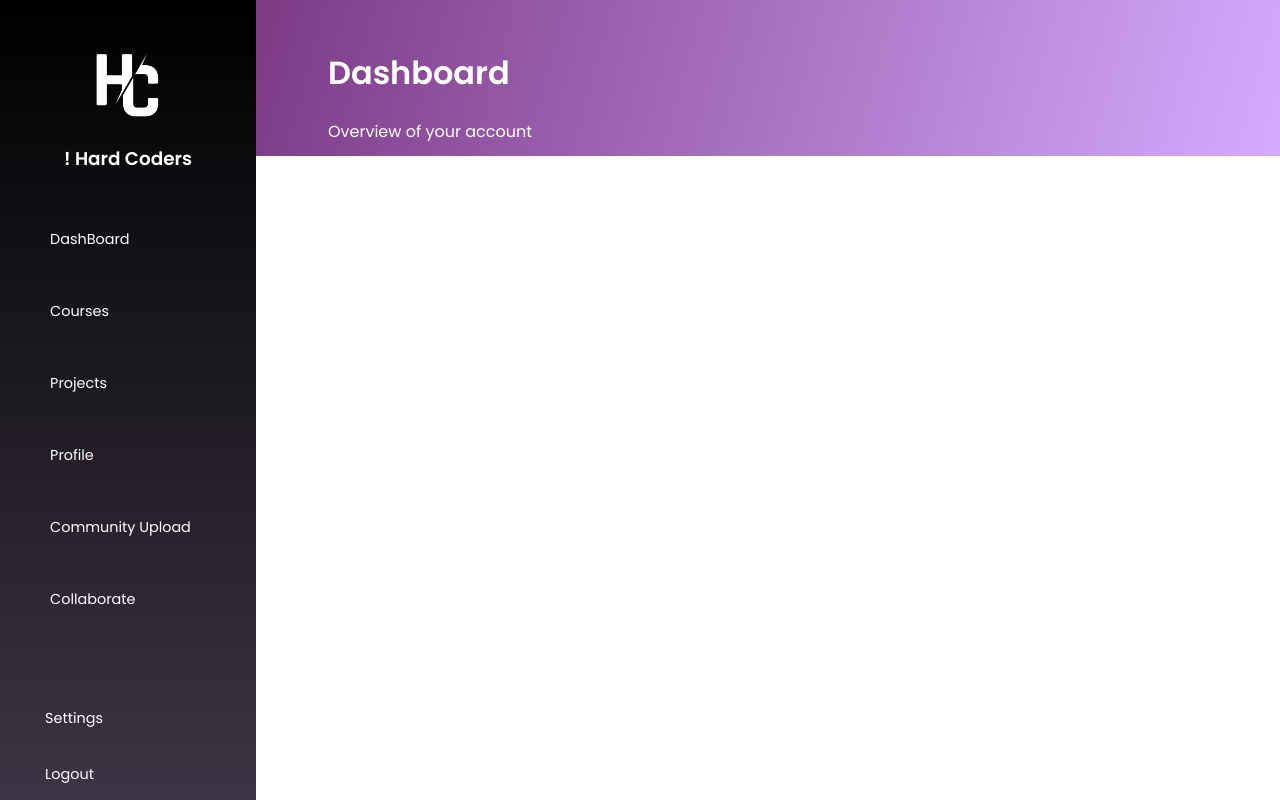
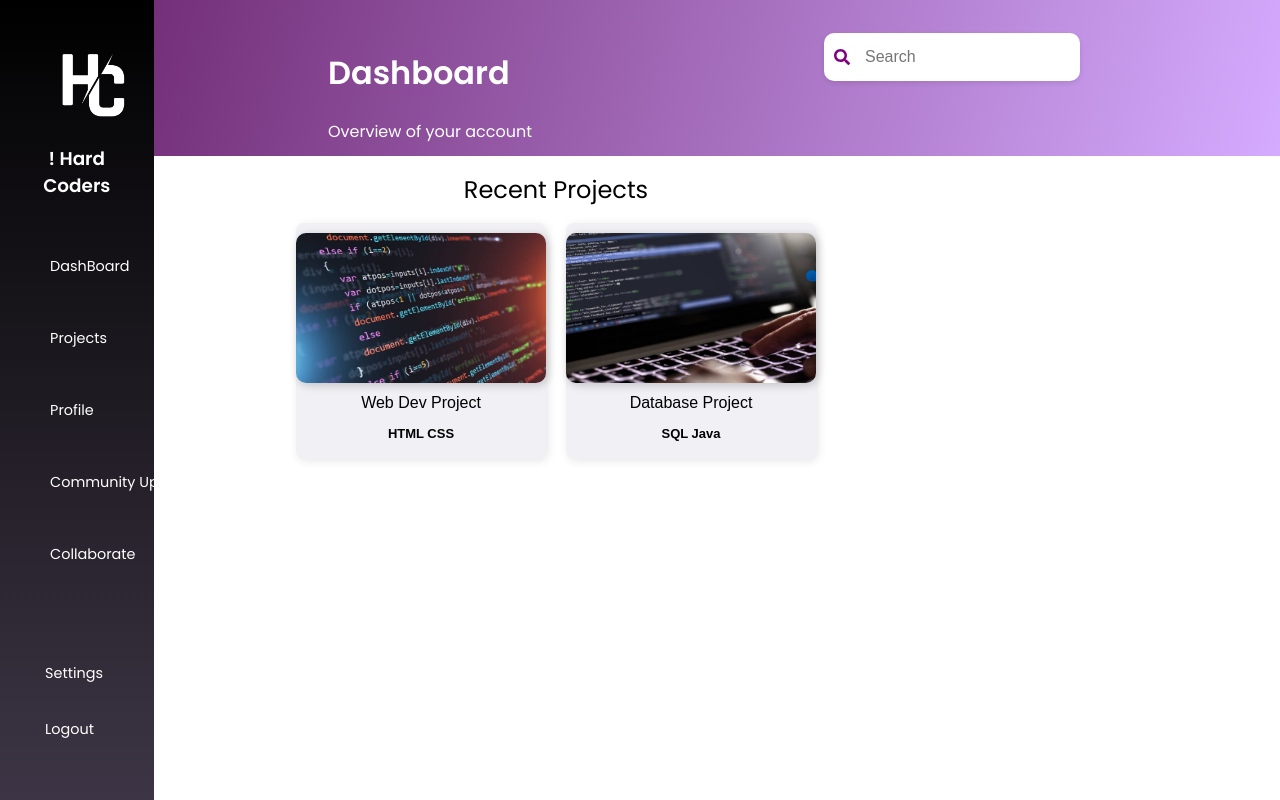
Before and after one commit to eyyt2309/NTUWIT-Hackathon, a React (Vite) app in the folder frontend/: page /dashboard in a window 1280 px wide. Built offline with nearby package versions, Linux system fonts and the light colour scheme; grey boxes are pictures that could not be loaded.

Commit message:
added recent projects to dashboard

```diff
--- a/frontend/src/App.tsx
+++ b/frontend/src/App.tsx
@@ -27,7 +27,6 @@ function App() {
             <Routes>
               <Route path="/" element={<Navigate replace to="/dashboard" />} />
               <Route path="/dashboard" element={<Dashboard />} />
-              <Route path="/courses" element={<Courses />} />
               <Route path="/projects" element={<Projects />} />
               <Route path="/profile" element={<Profile />} />
               <Route path="/community-upload" element={<CommunityUpload />} />
--- a/frontend/src/components/RecentProjects.tsx
+++ b/frontend/src/components/RecentProjects.tsx
@@ -1,9 +1,33 @@
 import "../css/RecentProjects.css";
+import image1 from "../assets/istockphoto-1047259374-612x612.jpg";
+import image2 from "../assets/istockphoto-1220974008-612x612.jpg";
 
 function RecentProjects() {
   return (
-    <div className="recent_projects_container">
-      <p>hi</p>
+    <div className="recentprojects-container">
+      <div className="recentprojects-header">
+        <h1 className="title-header">Recent Projects</h1>
+      </div>
+      <div className="button-container">
+        <button className="recentprojects-button">
+          <img
+            className="image-button"
+            src={image1}
+            alt="Stock picture of course"
+          ></img>
+          <h1 className="project-title">Web Dev Project</h1>
+          <h1 className="project-subscript">HTML CSS</h1>
+        </button>
+        <button className="recentprojects-button">
+          <img
+            className="image-button"
+            src={image2}
+            alt="Stock picture of course"
+          ></img>
+          <h1 className="project-title">Database Project</h1>
+          <h1 className="project-subscript">SQL Java</h1>
+        </button>
+      </div>
     </div>
   );
 }
--- a/frontend/src/components/Searchbar.tsx
+++ b/frontend/src/components/Searchbar.tsx
@@ -31,7 +31,7 @@ function SearchBar() {
         <p>{subtitle}</p>
       </div>
 
-      {/* <div className="search-box">
+      <div className="search-box">
         <FaSearch className="search-icon" />
         <input type="text" placeholder="Search" />
       </div>
@@ -40,7 +40,7 @@ function SearchBar() {
         <span className="status-indicator"></span>
         <img src="/profile.jpg" alt="User" className="profile-pic" />
         <span className="dropdown-icon">▼</span>
-      </div> */}
+      </div>
     </div>
   );
 }
--- a/frontend/src/components/Sidebar.tsx
+++ b/frontend/src/components/Sidebar.tsx
@@ -10,7 +10,6 @@ function Sidebar() {
           alt="whiteLogo"
           className="menu-icon"
         />
-
       </button>
       <div className="sidebar-logo">
         <Link to="/">! Hard Coders</Link>
@@ -22,12 +21,6 @@ function Sidebar() {
           <Link to="/dashboard" className="sidebar-link">
             <i className="lni lni-dashboard-square-1"></i>
             <span>DashBoard</span>
-          </Link>
-        </li>
-        <li className="sidebar-item">
-          <Link to="/courses" className="sidebar-link">
-            <i className="lni lni-pen-to-square"></i>
-            <span>Courses</span>
           </Link>
         </li>
         <li className="sidebar-item">
--- a/frontend/src/css/RecentProjects.css
+++ b/frontend/src/css/RecentProjects.css
@@ -1,6 +1,67 @@
-.recent_projects_container {
-  display: grid;
-  width: 500px;
-  height: 300px;
-  background-color: blue;
+.recentprojects-container {
+  width: 600px;
+  height: 400px;
+  position: relative;
+  margin: 0px;
+  padding: 0px;
+  display: flex;
+  flex-direction: column;
+  align-items: center;
+  position: relative;
+  left: 20%;
+  top: 20%;
 }
+
+.title-header {
+  font-size: 1.5rem;
+  font-weight: 400;
+  text-align: center;
+}
+
+.button-container {
+  display: flex;
+  flex-direction: row;
+  gap: 20px;
+}
+
+.recentprojects-button {
+  background-color: #f0f0f5;
+  border: none;
+  padding: 10px;
+  width: 250px;
+  height: auto;
+  text-align: center;
+  display: flex;
+  flex-direction: column;
+  align-items: center;
+  cursor: pointer;
+  border-radius: 8px;
+  box-shadow: 2px 2px 10px rgba(0, 0, 0, 0.1);
+}
+
+.image-button {
+  background: none;
+  border: none;
+  padding: 0;
+  cursor: pointer;
+  transition: transform 0.2s ease-in-out;
+  width: 250px; /* Fixed width for button */
+  height: 150px; /* Fixed height for button */
+  overflow: hidden; /* Prevents image overflow */
+  border-radius: 10px; /* Optional: rounded corners */
+  box-shadow: 2px 2px 10px rgba(0, 0, 0, 0.2); /* Optional: shadow effect */
+}
+
+.image-button img {
+  width: 100%;
+  height: 100%;
+  object-fit: cover; /* Ensures cropping */
+}
+
+.project-title {
+  font-weight: 200;
+}
+
+.project-subscript {
+  font-size: small;
+}
--- a/frontend/src/css/Sidebar.css
+++ b/frontend/src/css/Sidebar.css
@@ -2,7 +2,7 @@
   position: fixed;
   top: 0;
   left: 0;
-  width: 20%;
+  width: 12%;
   height: 100vh;
   background: linear-gradient(180deg, #000000, #3d3545);
   display: flex;
@@ -10,7 +10,6 @@
   padding: 30px;
   margin: 0;
   box-sizing: border-box;
-
 }
 
 .menu-icon {
--- a/frontend/src/pages/CommunityUpload.tsx
+++ b/frontend/src/pages/CommunityUpload.tsx
@@ -4,48 +4,6 @@ import CodeEditor from "../components/CodeEditor";
 
 function CommunityUpload() {
   const [isPrivate, setIsPrivate] = useState(false);
-
-  const [formData, setFormData] = useState({
-    title: "",
-    problemStatement: "",
-    constraints: "",
-    timeLimit: "",
-    sampleInput: "",
-    sampleOutput: "",
-    explanation: "",
-    code: "",
-    isPrivate: false,
-  });
-
-  const handleChange = (e: React.ChangeEvent<HTMLInputElement>) => {
-    const { name, value } = e.target;
-    setFormData((prevData) => ({
-      ...prevData,
-      [name]: value,
-    }));
-  };
-
-  const handleCodeChange = (newCode: string) => {
-    setFormData((prevData) => ({
-      ...prevData,
-      code: newCode,
-    }));
-  };
-
-  const handleSubmit = async (e: React.FormEvent) => {
-    e.preventDefault();
-    try {
-      const response = await axios.post(
-        "http://localhost:5000/api/upload",
-        formData
-      );
-      console.log("Upload successful:", response.data);
-      alert("Problem uploaded successfully!");
-    } catch (error) {
-      console.error("Error uploading:", error);
-      alert("Error uploading the problem!");
-    }
-  };
 
   return (
     <>
@@ -93,13 +51,11 @@ function CommunityUpload() {
         </div>
       </div>
 
-
       <div className="codeEditor-container">
         <CodeEditor />
       </div>
 
       <div className="testing-container">
-
         <div className="testing">
           <label>Sample Input:</label>
           <input type="text" />
@@ -107,7 +63,6 @@ function CommunityUpload() {
 
         <div className="output-box"> Sample Output:</div>
       </div>
-
     </>
   );
 }
--- a/frontend/src/pages/Courses.tsx
+++ /dev/null
@@ -1,7 +0,0 @@
-import Sidebar from "../components/Sidebar";
-
-function Courses() {
-  return <Sidebar />;
-}
-
-export default Courses;
--- a/frontend/src/pages/Dashboard.tsx
+++ b/frontend/src/pages/Dashboard.tsx
@@ -1,9 +1,16 @@
+import RecentProjects from "../components/RecentProjects";
 import "../css/Dashboard.css";
+import { useEffect, useState } from "react";
 
 function Dashboard() {
   return (
     <div className="dashboard_container">
-      <div className="navbar"></div>
+      <div className="recent+leader-container">
+        <RecentProjects />
+        <div className="leaderboard-container"></div>
+      </div>
+      <div className="dailychallenge"></div>
+      <div className="project-container"></div>
     </div>
   );
 }
```
Also changed, not shown: frontend/src/assets/istockphoto-1047259374-612x612.jpg (added), frontend/src/assets/istockphoto-1220974008-612x612.jpg (added).
